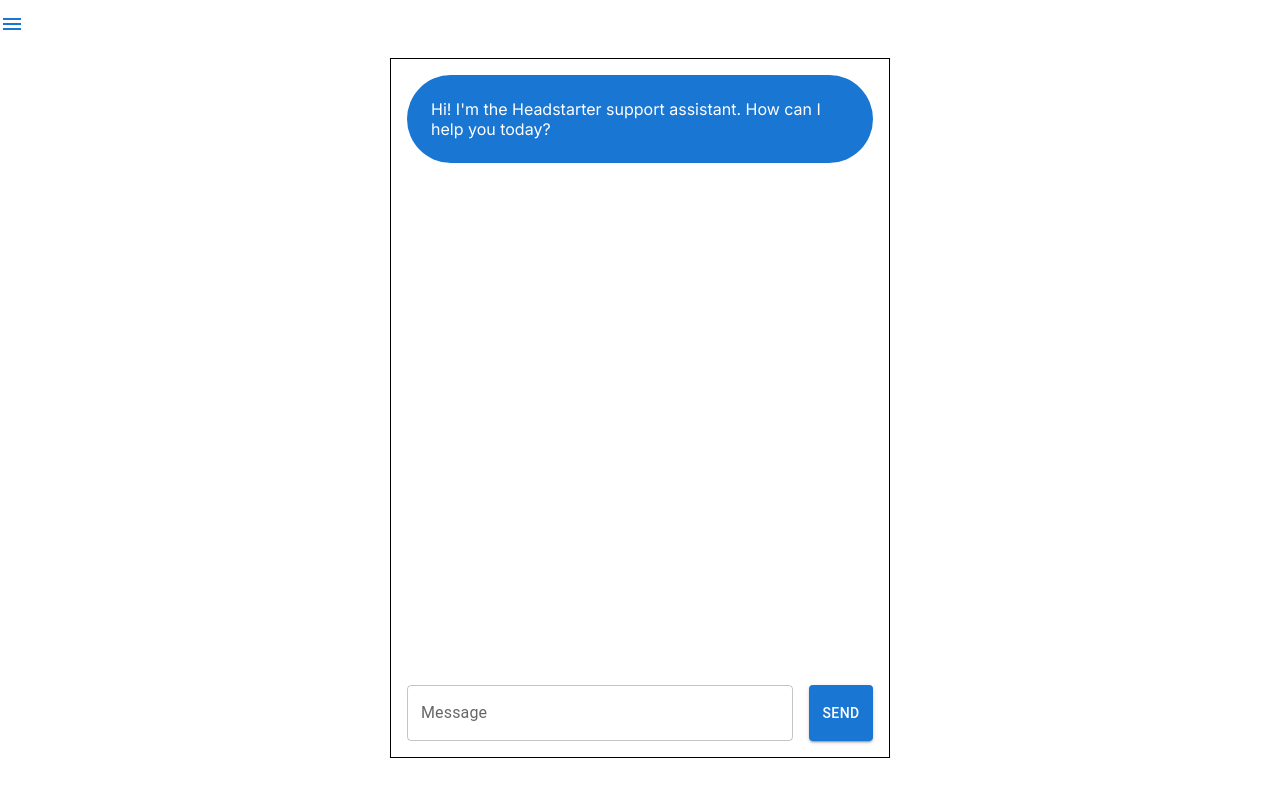
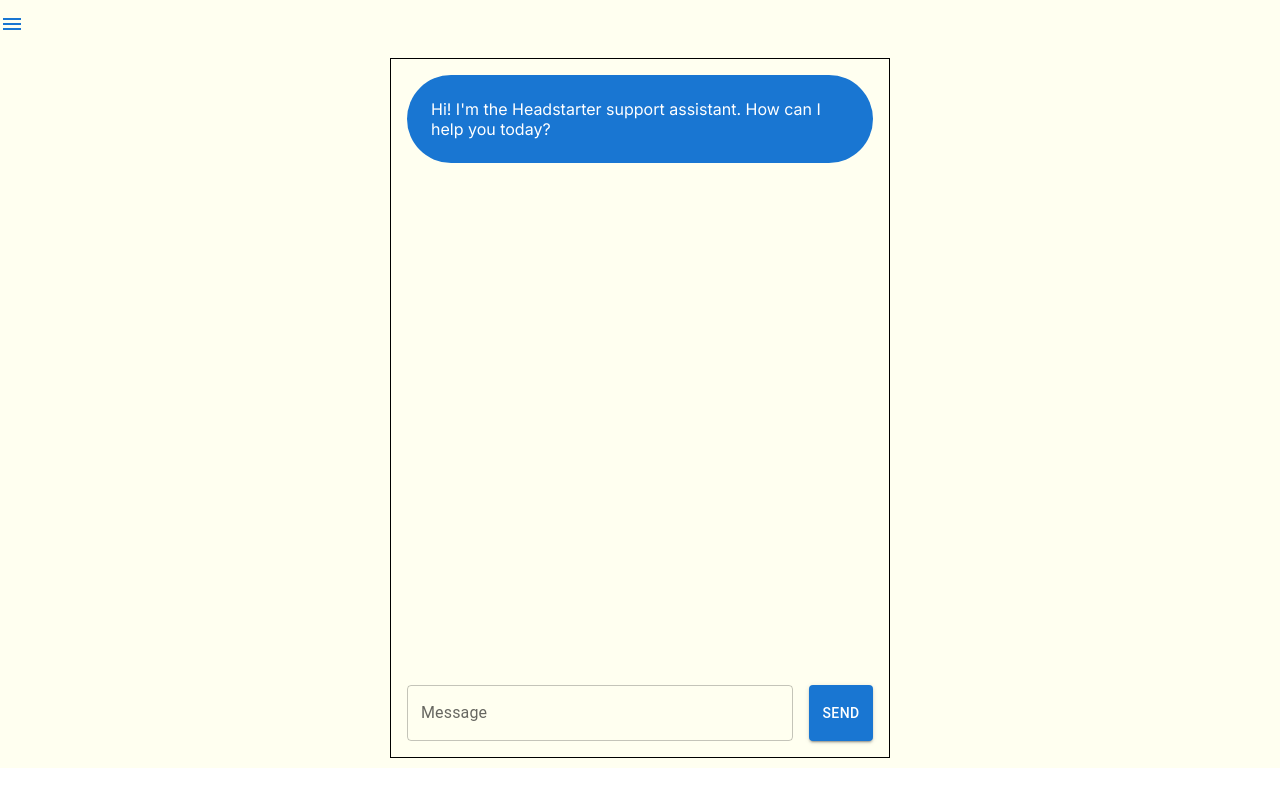
Before and after one commit to JohnKamaujk/ai-customer-support, a Next.js app: page /chat in a window 1280 px wide. Built offline with nearby package versions, Linux system fonts and the light colour scheme; no server answers; sample sign-in values are in the browser's storage.

Commit message:
:sparkles:chore: code refactor

```diff
--- a/src/app/chat/layout.tsx
+++ b/src/app/chat/layout.tsx
@@ -15,7 +15,7 @@
 
   return (
     <AuthGuard>
-      <Box>
+      <Box bgcolor="var(--primary-bg)">
         <IconButton
           size="large"
           edge="start"
--- a/src/components/Drawer.tsx
+++ b/src/components/Drawer.tsx
@@ -22,7 +22,7 @@
   const handleSignOut = async () => {
     try {
       await signOut(auth);
-      router.push("/signin");
+      router.push("/");
     } catch (error) {
       console.error("Sign out error:", error);
     }
```
